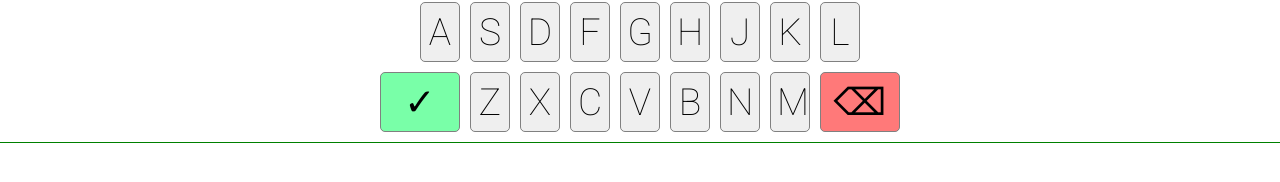
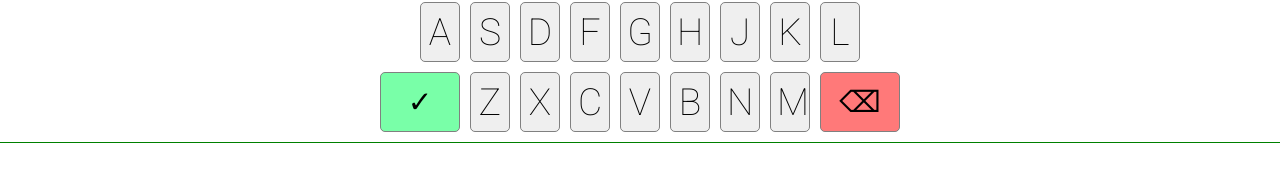
Before and after one commit to ACMStanley/cliquele, a React (Create React App) app: page / in a window 1280 px wide. Shown: the part 612-794 px from the top of the page. Built offline with nearby package versions, Linux system fonts and the light colour scheme.

Commit message:
change keyboard key size

```diff
--- a/src/Components/Keyboard/Keyboard.module.css
+++ b/src/Components/Keyboard/Keyboard.module.css
@@ -7,6 +7,7 @@
     font-family: 'Roboto';
     height:60px;
     width: 40px;
+    max-width: 9vw;
     max-width: 75px;
     margin: 0 5px;
     display: inline-block;
@@ -19,11 +20,12 @@
     font-family: 'Roboto';
     height:60px;
     width: 80px;
+    max-width: 18vw;
     margin: 0 5px;
     display: inline-block;
     border: 1px solid grey;
     border-radius: 5px;
-    font-size: 28pt;
+    font-size: 22pt;
     background-color:#FF7979;
 }
 
@@ -31,11 +33,12 @@
     font-family: 'Roboto';
     height:60px;
     width: 80px;
+    max-width: 18vw;
     margin: 0 5px;
     display: inline-block;
     border: 1px solid grey;
     border-radius: 5px;
-    font-size: 28pt;
+    font-size: 22pt;
     background-color:#79ffa8;
 }
 
```
